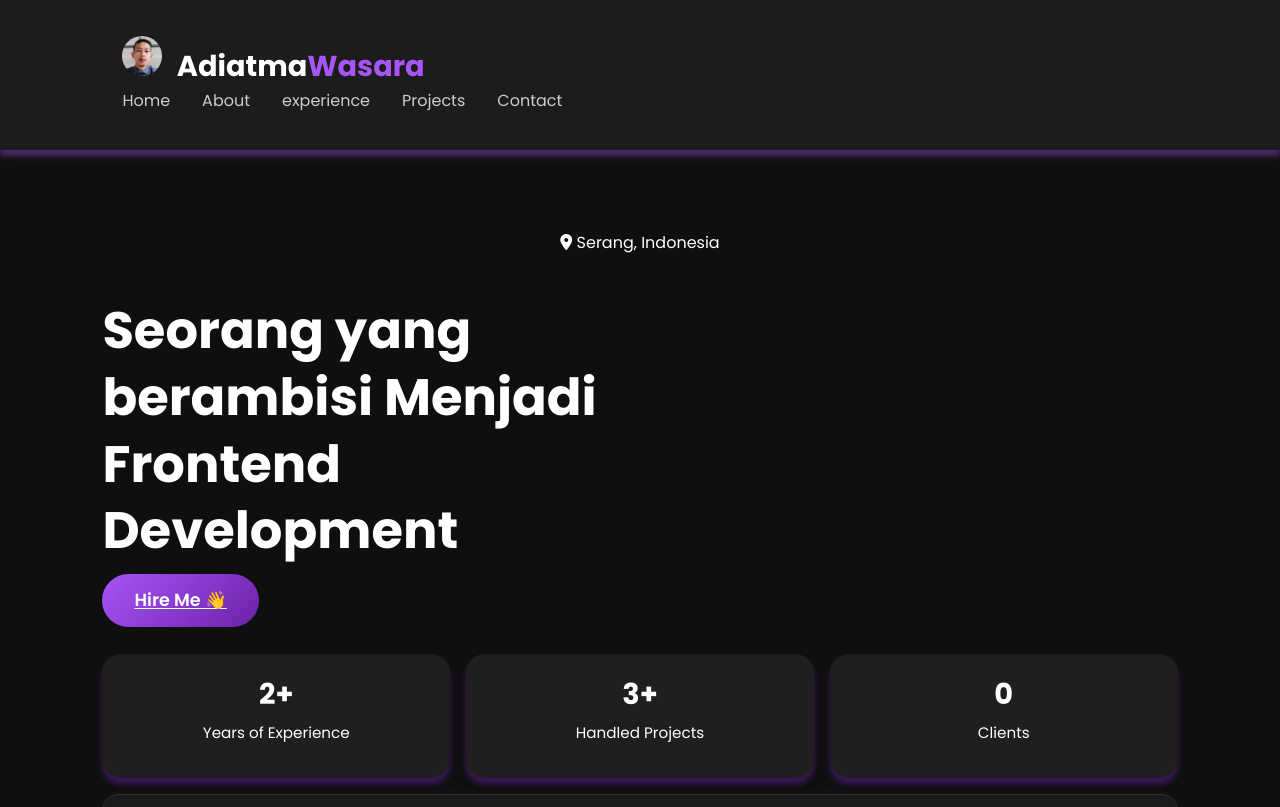
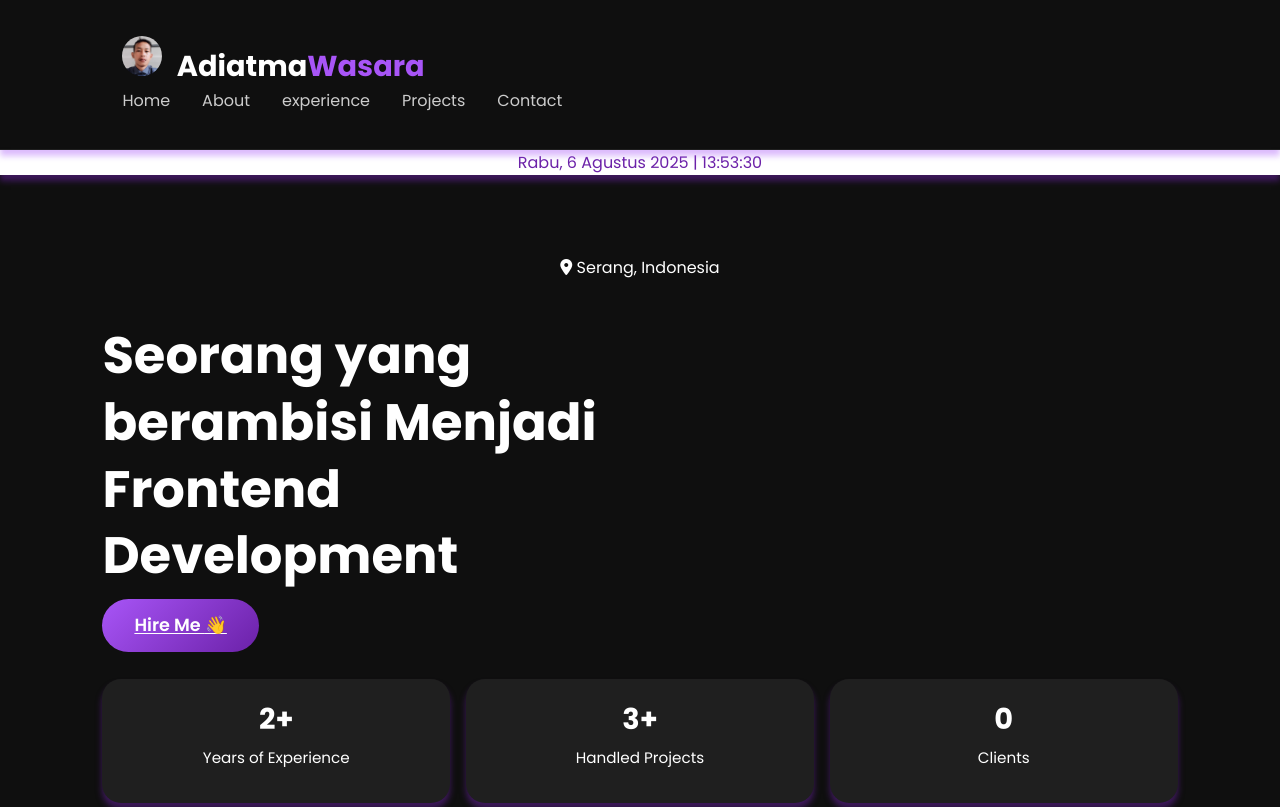
Before and after one commit to Hatsuue/Portofolio-Adiatma, a website: page index.html in a window 1280 px wide. Shown: the top 807 px of the page. Drawn offline with nearby package versions, Linux system fonts and the light colour scheme.

Commit message:
Menambahkan fitur timer Anime.js

```diff
--- /dev/null
+++ b/app.js
@@ -0,0 +1,16 @@
+document.addEventListener("DOMContentLoaded", function () {
+    function setupToggle(buttonId, containerId) {
+      const toggleBtn = document.getElementById(buttonId);
+      const content = document.getElementById(containerId);
+
+      toggleBtn.addEventListener("click", () => {
+        const isVisible = content.style.display === "block";
+        content.style.display = isVisible ? "none" : "block";
+        toggleBtn.textContent = isVisible ? "Tampilkan" : "Sembunyikan";
+      });
+    }
+
+    // Aktifkan toggle untuk masing-masing bagian
+    setupToggle("toggleProjects", "projects-container");
+    setupToggle("toggleExperience", "experienceContent");
+  });
--- a/assets/css/style.css
+++ b/assets/css/style.css
@@ -8,7 +8,7 @@
 
       /* Header & Navbar */
       header {
-        background-color: #1d1c1c;
+        background-color: rgba(168, 60, 247, 0.05), rgb(from color r g b);
         box-shadow: 0 6px 6px rgba(168, 85, 247, 0.4);
         padding: 1rem 8vw;
         position: relative;
@@ -17,6 +17,17 @@
         border-bottom: 1px solid #1f1f1f;
       }
 
+      #clock {
+        color: #6b21a8;
+        text-overflow: hidden;
+        text-decoration: solid;
+        text-align: center;
+        margin: 15;
+        padding: 15;
+        list-style: none;
+        box-shadow: 0 6px 6px rgba(107, 33, 168, 0.5);
+        background-color: white;
+      }
       .container {
         width: auto;
         height: auto;
@@ -160,8 +171,9 @@
         -moz-border-radius: 1.2rem;
         -ms-border-radius: 1.2rem;
         -o-border-radius: 1.2rem;
-}
-      .stat-box:hover{
+      }
+
+      .stat-box:hover {
         color: #fee711;
       }
 
@@ -266,6 +278,7 @@
       .social-icons a:hover {
         color: #a855f7;
       }
+
       .projects {
         padding: 4rem 8vw;
         background-color: #0f0f0f;
@@ -276,7 +289,8 @@
         max-width: auto;
         font-size: 2rem;
         text-align: center;
-}
+      }
+
       .section-title p {
         color: rgb(255, 255, 255);
         border: #0f0f0f;
@@ -285,7 +299,7 @@
         -moz-border-radius: 5px;
         -ms-border-radius: 5px;
         -o-border-radius: 5px;
-}
+      }
 
       .projects-container {
         display: center;
--- a/index.html
+++ b/index.html
@@ -28,9 +28,10 @@
         </nav>
       </div>
     </header>
-
+    <div id="clock">Memuat waktu...</div>
+    <script type="module" src="./main.js"></script>
   <section id="hero" class="hero">
-<div class="hero-right">
+  <div class="hero-right">
             <div class="based-location">
             <i class="fas fa-map-marker-alt"></i>
             <span>Serang, Indonesia</span>
@@ -52,7 +53,6 @@
             <p>Clients</p>
           </div>
         </div>
-
         <!-- profile info-->
         <section id="about">
           <div class="about-container">
@@ -83,6 +83,7 @@
           <a href="https://wa.me/62859102857730"><i class="fab fa-whatsapp"></i></a>
         </div>
       </div>
+
     <!-- Projects Section -->
     <section id="projects">
     <h2 style="text-align: center;">Project</h2>
@@ -118,7 +119,6 @@
             <div class="project-links">
               <a href="https://hatsuue.github.io/PDFME/" class="btn-view" target="_blank" rel="noopener">View Project</a>
             </div>
-
           </div>
         </div>
 
@@ -146,8 +146,6 @@
     </div>
   </section>
 </section>
-
-
     <!-- 3D SketchUp Section -->
     <div class="sketchup-container">
       <h1>SketchUp 3D modeling</h1>
@@ -225,7 +223,6 @@
                 <p>Serang, Indonesia</p>
               </div>
             </div>
-
             <div class="contact-form">
               <form action="https://formspree.io/f/xyzjreej" method="POST">
                 <input type="text" name="name" placeholder="Your Name" required />
@@ -238,24 +235,6 @@
           </div>
         </div>
       </section>
-    <script>
-  document.addEventListener("DOMContentLoaded", function () {
-    function setupToggle(buttonId, containerId) {
-      const toggleBtn = document.getElementById(buttonId);
-      const content = document.getElementById(containerId);
-
-      toggleBtn.addEventListener("click", () => {
-        const isVisible = content.style.display === "block";
-        content.style.display = isVisible ? "none" : "block";
-        toggleBtn.textContent = isVisible ? "Tampilkan" : "Sembunyikan";
-      });
-    }
-
-    // Aktifkan toggle untuk masing-masing bagian
-    setupToggle("toggleProjects", "projects-container");
-    setupToggle("toggleExperience", "experienceContent");
-  });
-</script>
       <div class="container">
         <div class="footer-content">
           <a href="#" class="footer-logo">Terimakasih<span>Ibuku</span></a>
@@ -276,7 +255,12 @@
         </div>
       </div>
     </footer>
-    </body>
+    <script src="path/to/anime.iife.min.js"></script>
+    <!-- Tambahkan Anime.js dari CDN -->
+  <script src="https://cdnjs.cloudflare.com/ajax/libs/animejs/3.2.1/anime.min.js"></script>
+  <script src="main.js"></script>
+  <script src="app.js"></script>
+  </body>
   </div>
 </div>
 </html>
--- /dev/null
+++ b/main.js
@@ -0,0 +1,31 @@
+const clockEl = document.getElementById('clock');
+
+// Animasi saat muncul
+anime({
+  targets: clockEl,
+  opacity: [0, 1],
+  translateY: [-30, 0],
+  duration: 1000,
+  easing: 'easeOutExpo'
+});
+
+function updateClock() {
+  const now = new Date();
+
+  const hari = ['Minggu','Senin','Selasa','Rabu','Kamis','Jumat','Sabtu'];
+  const bulan = ['Januari','Februari','Maret','April','Mei','Juni','Juli','Agustus','September','Oktober','November','Desember'];
+
+  const hariIni = hari[now.getDay()];
+  const tanggal = now.getDate();
+  const namaBulan = bulan[now.getMonth()];
+  const tahun = now.getFullYear();
+
+  const jam = String(now.getHours()).padStart(2, '0');
+  const menit = String(now.getMinutes()).padStart(2, '0');
+  const detik = String(now.getSeconds()).padStart(2, '0');
+
+  clockEl.textContent = `${hariIni}, ${tanggal} ${namaBulan} ${tahun} | ${jam}:${menit}:${detik}`;
+}
+
+updateClock();
+setInterval(updateClock, 1000);
```
Also changed, not shown: package.json (added, +15 -0 lines), 1 other file.
